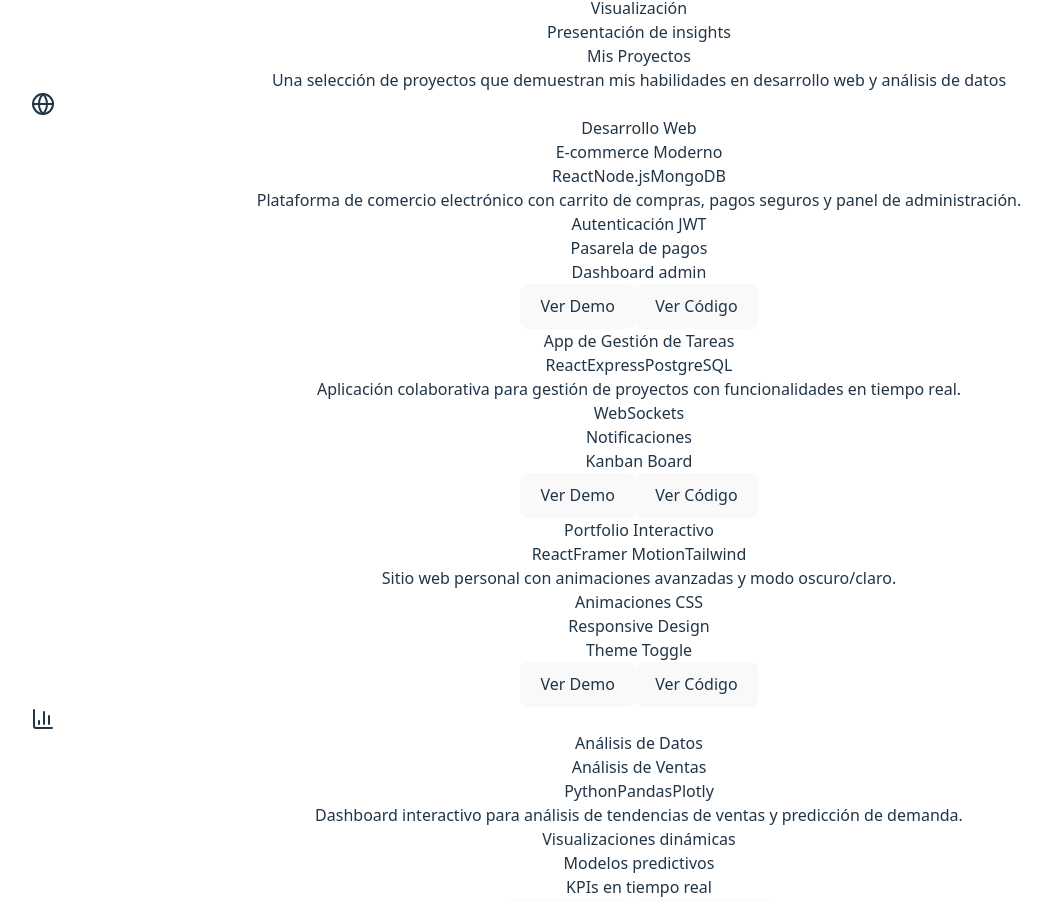
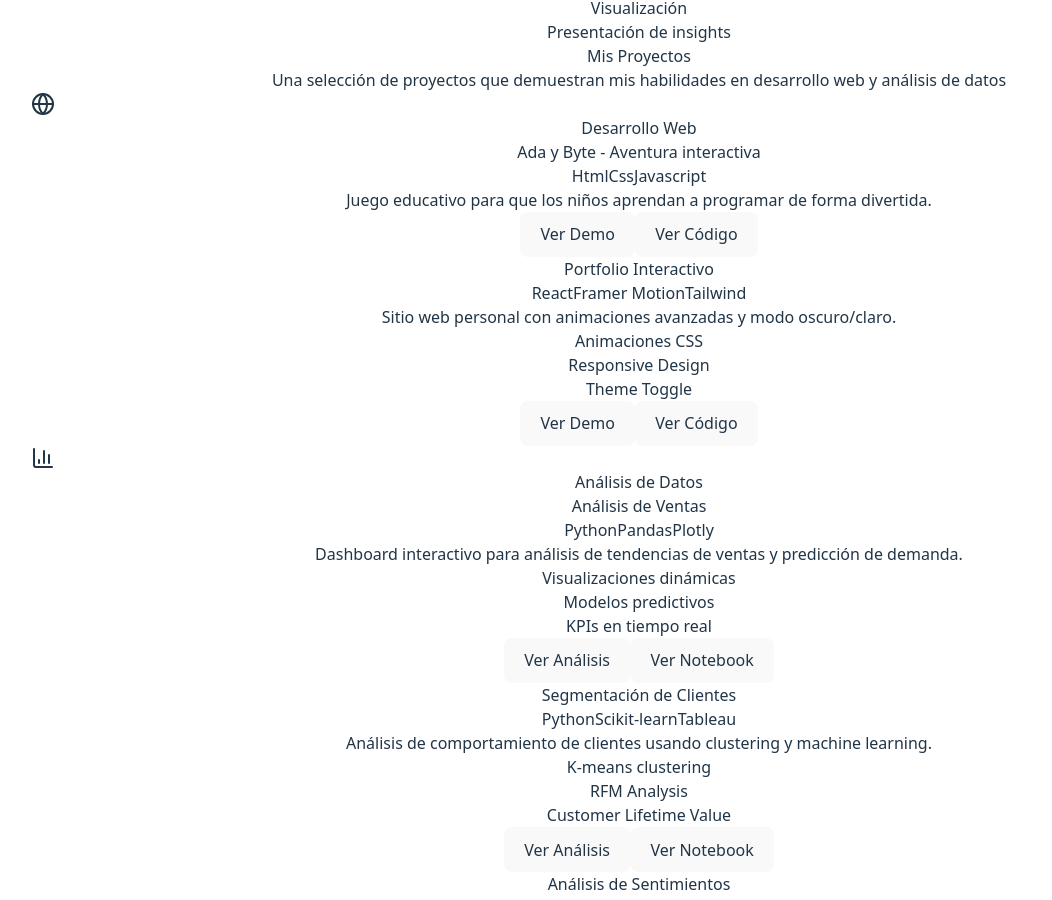
Before and after one commit to Juliams93/MI-PORTAFOLIO, a React (Vite) app: page / in a window 1280 px wide. Shown: the part 2514-3414 px from the top of the page, without its empty margins (1-1053 px from the left). Built offline with nearby package versions, Linux system fonts and the light colour scheme.

Commit message:
update projects

```diff
--- a/src/components/ProjectsSection.jsx
+++ b/src/components/ProjectsSection.jsx
@@ -38,16 +38,10 @@ const ProjectsSection = ({ isDarkMode }) => (
           <div className="space-y-6">
             {[
               {
-                title: "E-commerce Moderno",
-                tech: ["React", "Node.js", "MongoDB"],
-                description: "Plataforma de comercio electrónico con carrito de compras, pagos seguros y panel de administración.",
-                features: ["Autenticación JWT", "Pasarela de pagos", "Dashboard admin"]
-              },
-              {
-                title: "App de Gestión de Tareas",
-                tech: ["React", "Express", "PostgreSQL"],
-                description: "Aplicación colaborativa para gestión de proyectos con funcionalidades en tiempo real.",
-                features: ["WebSockets", "Notificaciones", "Kanban Board"]
+                title: "Ada y Byte - Aventura interactiva",
+                tech: ["Html", "Css", "Javascript"],
+                description: "Juego educativo para que los niños aprendan a programar de forma divertida.",
+                features: []
               },
               {
                 title: "Portfolio Interactivo",
```
